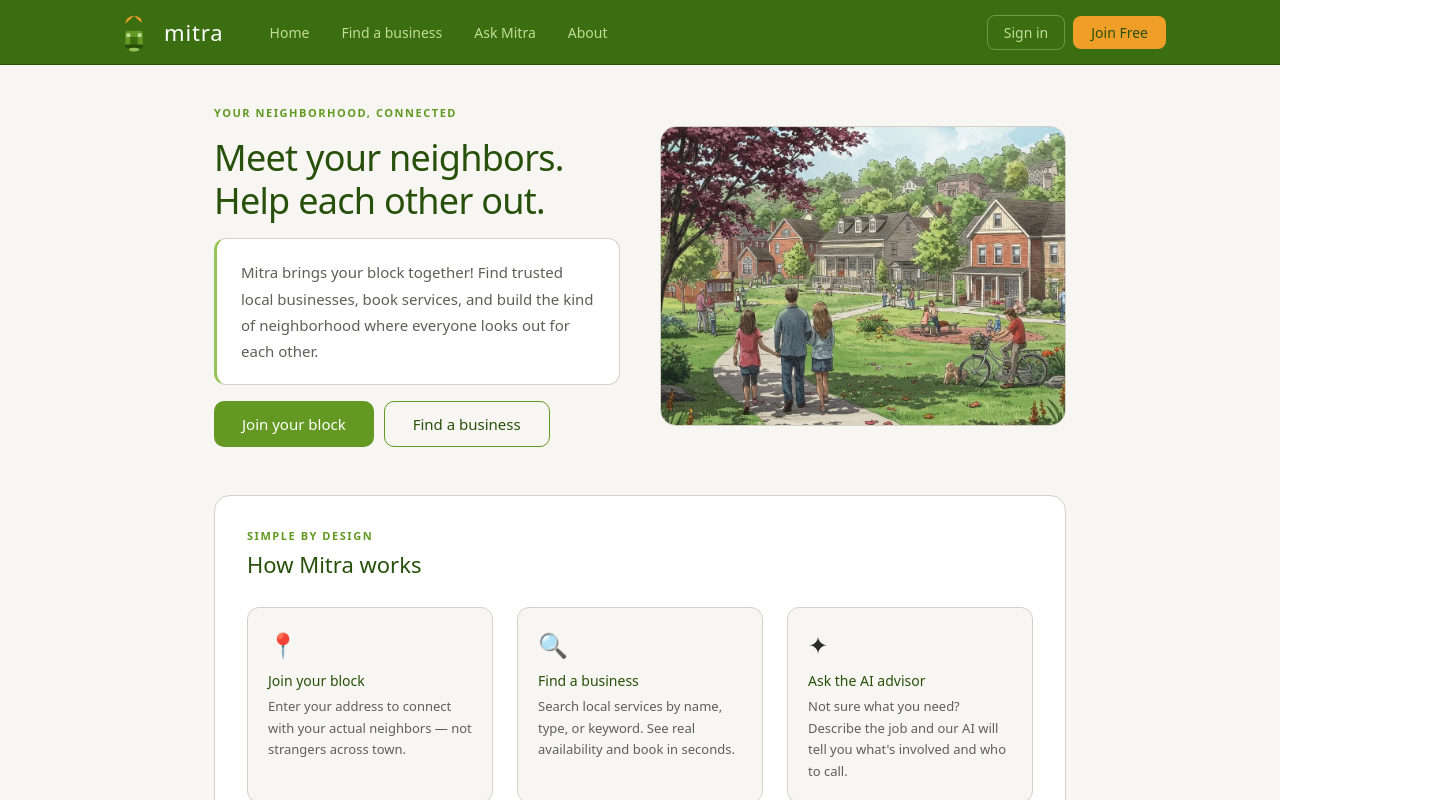
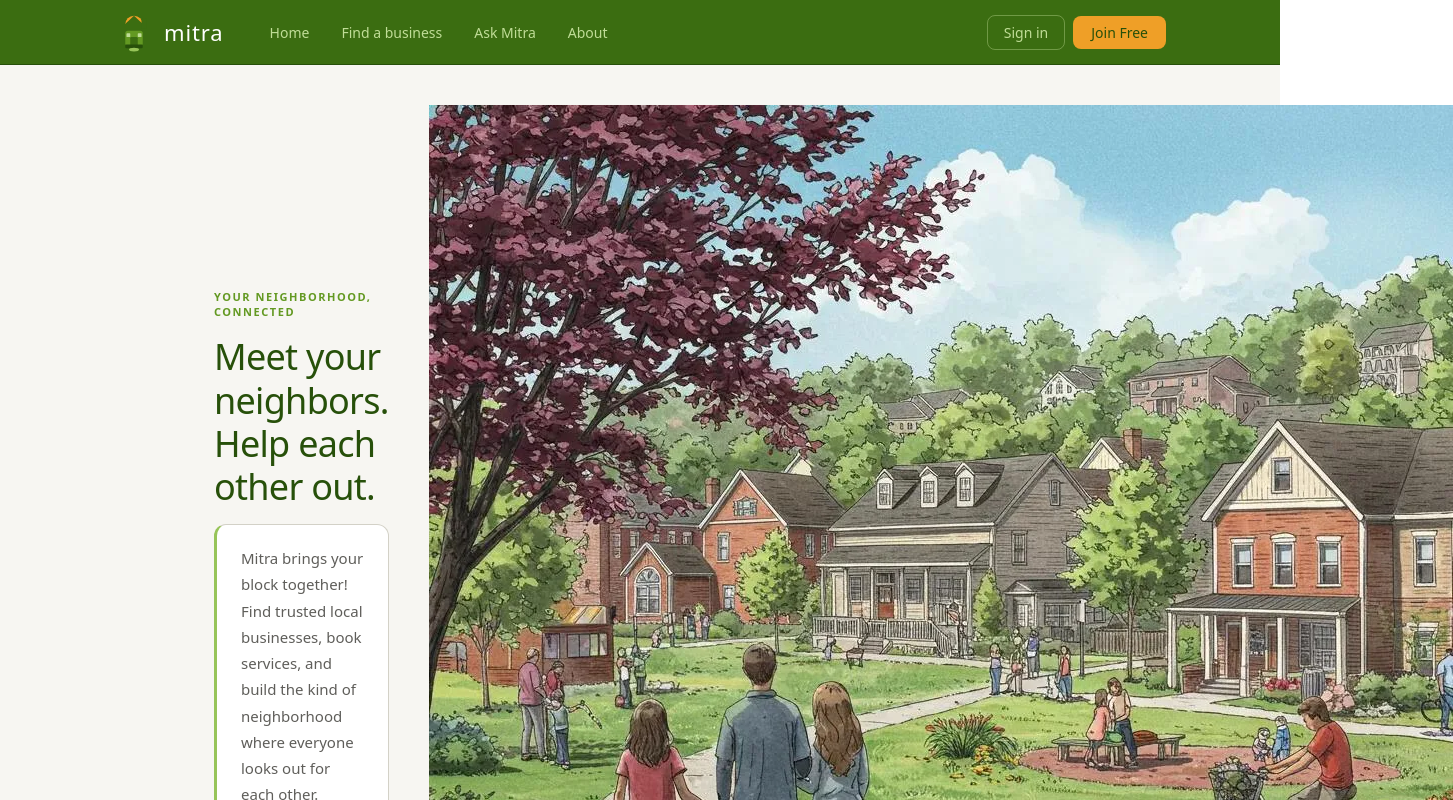
Before and after one commit to mquint18/Mitra_capstone, a React (Vite) app in the folder Frontend/: page / in a window 1280 px wide. Shown: the top 800 px of the page, 1453 px wide, since content can reach past the window. Built offline with nearby package versions, Linux system fonts and the light colour scheme; no server answers.

Commit message:
updated image link

```diff
--- a/Frontend/src/Pages/HomePage.jsx
+++ b/Frontend/src/Pages/HomePage.jsx
@@ -1,46 +1,7 @@
-// // HomePage.jsx
-
-// import "./HomePage.css";
-
-// function HomePage() {
-//   return (
-//     <div className="home-wrap">
-//       <h1>Welcome to Mitra - Your Neighborhood, Connected</h1>
-//       <h2>How it Works</h2>
-//       <p>
-//         Mitra is a Lorem ipsum dolor sit amet, consectetur adipisicing elit.
-//         Quibusdam, doloribus. Iure, illo. Vel possimus aut, quidem atque aperiam
-//         quae sit facere dolorem maiores necessitatibus ducimus. Saepe explicabo
-//         doloremque porro quibusdam. Lorem, ipsum dolor sit amet consectetur
-//         adipisicing elit. Quidem iusto quod perspiciatis odit natus maxime cum
-//         saepe, doloremque, ullam, dolores sint dolorum minima ab doloribus
-//         asperiores ipsum reiciendis modi! Consequatur.
-//       </p>
-
-//       <img
-//         className="welcome-image"
-//         src="src/assets/images/town.webp"
-//         alt="small town"
-//       />
-
-//       <p>
-//         Mitra is a Lorem ipsum dolor sit amet, consectetur adipisicing elit.
-//         Quibusdam, doloribus. Iure, illo. Vel possimus aut, quidem atque aperiam
-//         quae sit facere dolorem maiores necessitatibus ducimus. Saepe explicabo
-//         doloremque porro quibusdam. Lorem, ipsum dolor sit amet consectetur
-//         adipisicing elit. Quidem iusto quod perspiciatis odit natus maxime cum
-//         saepe, doloremque, ullam, dolores sint dolorum minima ab doloribus
-//         asperiores ipsum reiciendis modi! Consequatur.
-//       </p>
-//     </div>
-//   );
-// }
-
-// export default HomePage;
-
 // HomePage.jsx
 import "./HomePage.css";
 import { useNavigate } from "react-router-dom";
+import townImg from "../assets/images/town.webp";
 
 function HomePage() {
   const navigate = useNavigate();
@@ -76,10 +37,9 @@ function HomePage() {
             </button>
           </div>
         </div>
-
         <img
-          className="home-hero-img"
-          src="src/assets/images/town.webp"
+          className="welcome-image"
+          src={townImg}
           alt="A friendly neighbourhood street"
         />
       </div>
```
